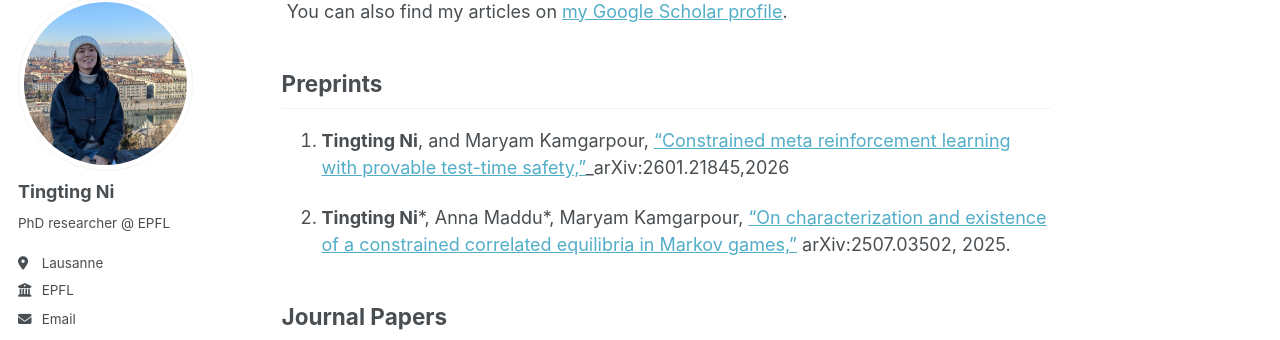
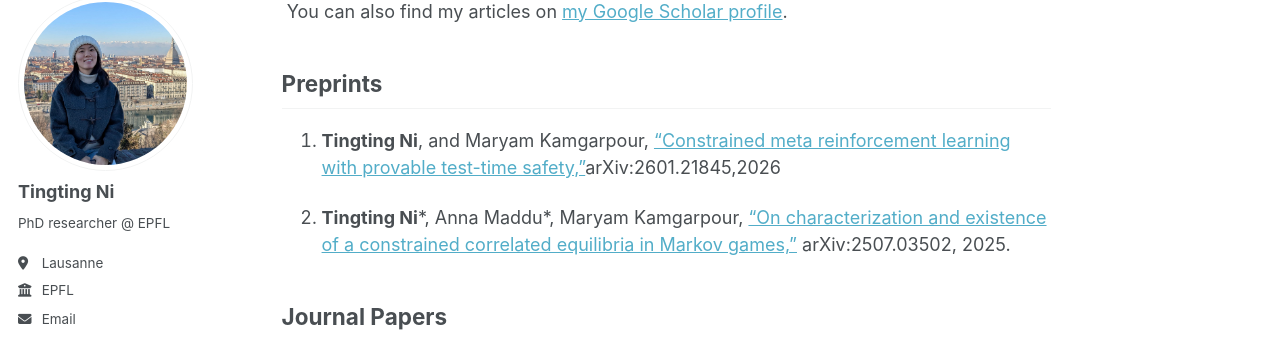
Before and after one commit to ni-tingting/ni-tingting.github.io, a Jekyll site: the page built from _pages/about.md, in a window 1280 px wide and 900 px high, scrolled down 451 px. Shown: the part 103-443 px from the top of the window. Built offline with Jekyll 4.4.1, drawn with Linux system fonts in a browser that asks for light colours; some web fonts are replaced; a script that is not in the unit is left out.

```diff
--- a/_pages/about.md
+++ b/_pages/about.md
@@ -21,7 +21,7 @@ Prior to my PhD, I obtained an MSc in Mathematics from EPFL (2022), where I comp
 {% endif %}
 
 ## Preprints
-1. **Tingting Ni**, and Maryam Kamgarpour, ["Constrained meta reinforcement learning with provable test-time safety,"](https://arxiv.org/abs/2601.21845)_arXiv:2601.21845,2026
+1. **Tingting Ni**, and Maryam Kamgarpour, ["Constrained meta reinforcement learning with provable test-time safety,"](https://arxiv.org/abs/2601.21845)arXiv:2601.21845,2026
 
 2. **Tingting Ni**\*, Anna Maddu\*, Maryam Kamgarpour, ["On characterization and existence of a constrained correlated equilibria in Markov games,"](https://arxiv.org/abs/2507.03502) arXiv:2507.03502, 2025.
 
```
